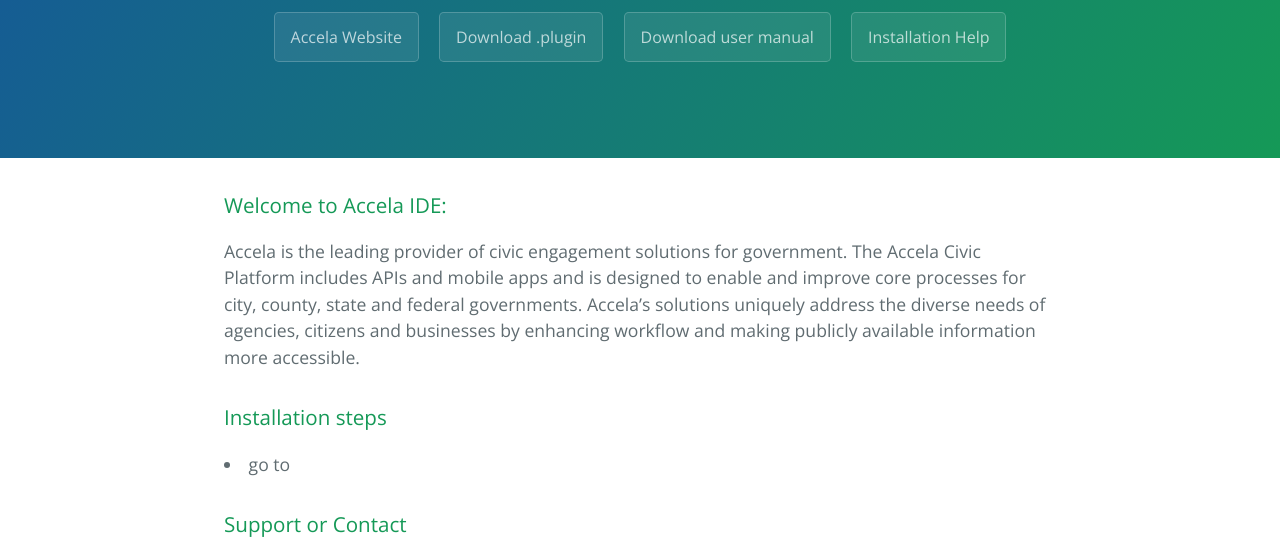
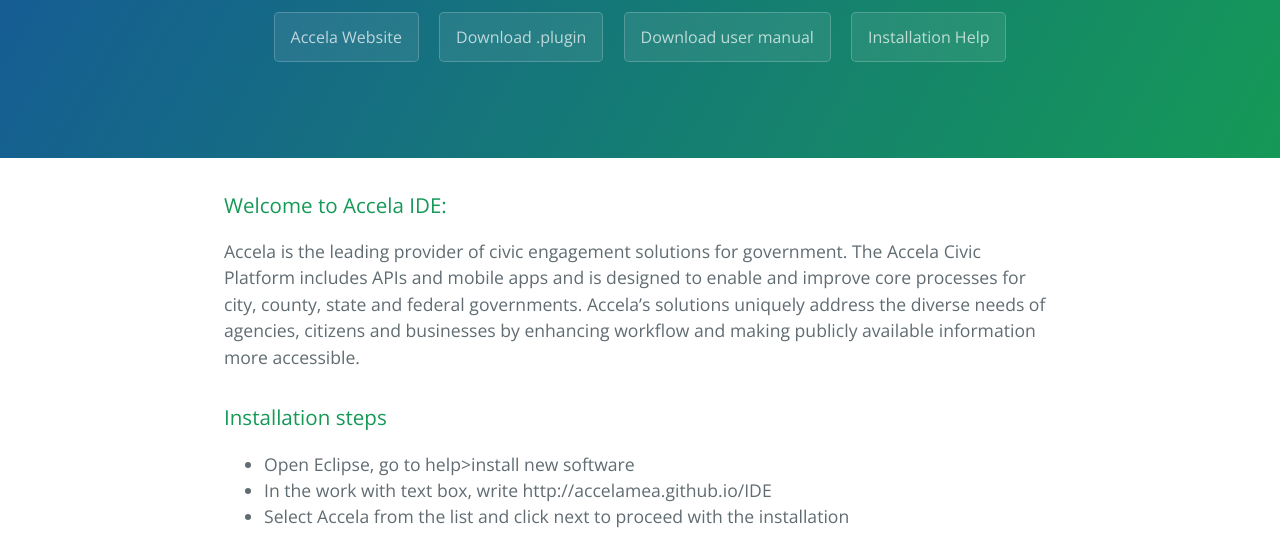
Before and after one commit to accelamea/IDE, a plain HTML site: page index.html in a window 1280 px wide. Shown: the part 225-779 px from the top of the page. Drawn offline with nearby package versions, Linux system fonts and the light colour scheme.

Commit message:
finishing installation steps

```diff
--- a/index.html
+++ b/index.html
@@ -33,9 +33,11 @@
 <h3>Installation steps</h3>
 
 <p>
-<li>go to</li>
-
-
+<ul>
+<li>Open Eclipse, go to help>install new software</li>
+<li>In the work with text box, write http://accelamea.github.io/IDE</li>
+<li>Select Accela from the list and click next to proceed with the installation</li>
+</ul>
 </p>
 
 <h3>Support or Contact</h3>
```
